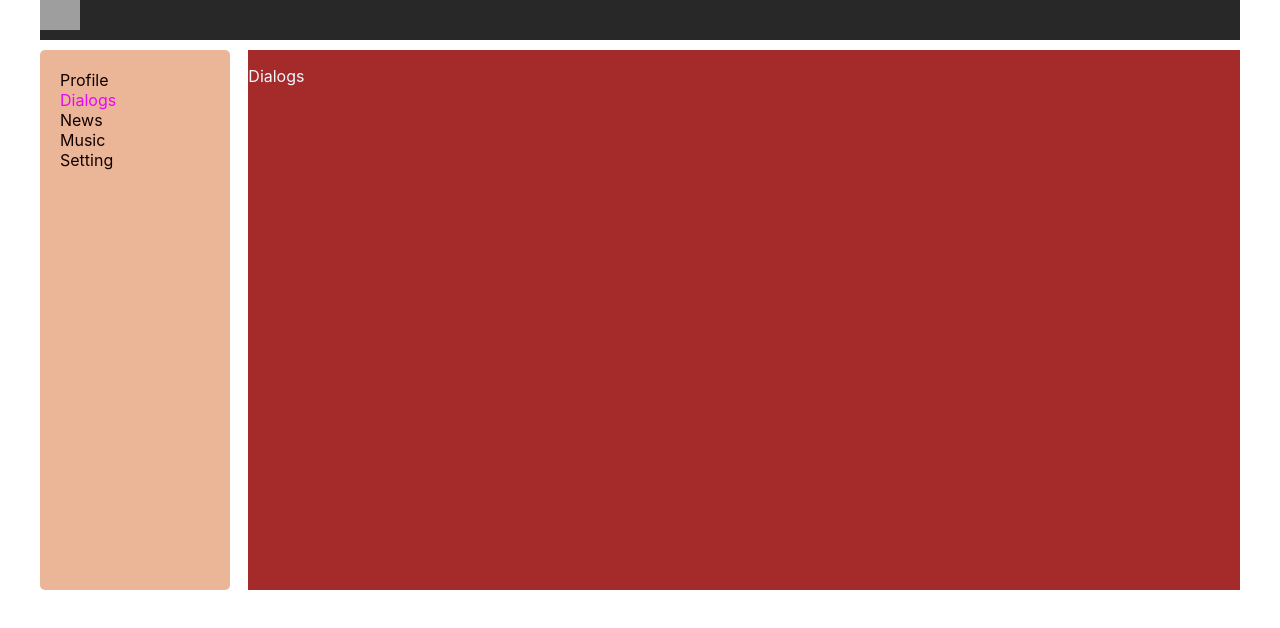
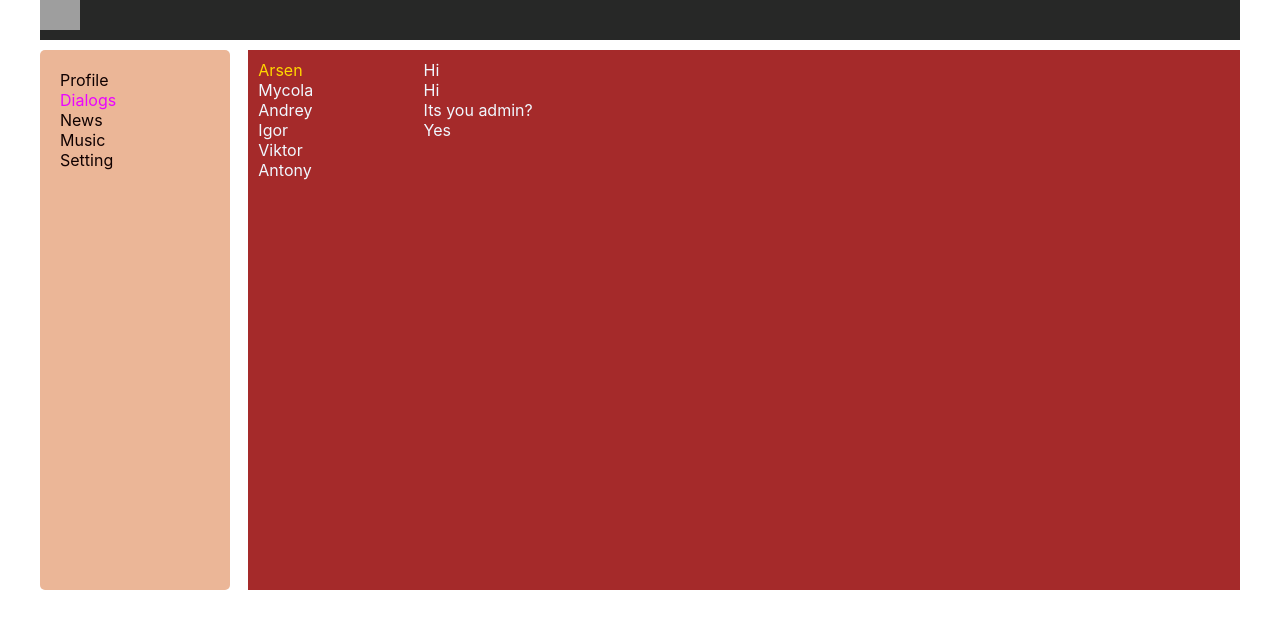
Before and after one commit to radiatom/01-first-project, a React (Create React App) app: page /dialogs in a window 1280 px wide. Shown: the top 628 px of the page. Built offline with nearby package versions, Linux system fonts and the light colour scheme; grey boxes are pictures that could not be loaded.

Commit message:
21 Dialogs update

```diff
--- a/src/components/Dialogs/Dialogs.js
+++ b/src/components/Dialogs/Dialogs.js
@@ -5,8 +5,52 @@ import s from './Dialogs.module.css'
 const Dialogs = (props) => {
     return (
         <div className={s.dialogs}>
-            <p>Dialogs</p>
+            <div className={s.dialogsItems}>
+                <div className={s.active}>
+                    Arsen
+                </div>
+
+                <div className={s.dialog}>
+                    Mycola
+                </div>
+
+                <div className={s.dialog}>
+                    Andrey
+                </div>
+
+                <div className={s.dialog}>
+                    Igor
+                </div>
+
+                <div className={s.dialog}>
+                    Viktor
+                </div>
+
+                <div className={s.dialog}>
+                    Antony
+                </div>
+            </div>
+
+            <div className={s.massages}>
+
+                    <div className={s.dialog}>
+                        Hi
+                    </div>
+
+                    <div className={s.dialog}>
+                        Hi
+                    </div>
+
+                    <div className={s.dialog}>
+                        Its you admin?
+                    </div>
+
+                    <div className={s.dialog}>
+                        Yes
+                    </div>
+
         </div>
+        </div >
     );
 }
 
--- a/src/components/Dialogs/Dialogs.module.css
+++ b/src/components/Dialogs/Dialogs.module.css
@@ -1,5 +1,22 @@
 .dialogs {
+    display: grid;
+    grid-template-columns: 2fr 10fr;
+
     grid-area: c;
     background-color: brown;
     color: aliceblue;
 }
+.active{
+    color: gold;
+}
+.dialogsItems {
+    padding: 10px;
+}
+
+.dialog {
+
+}
+
+.massages {
+    padding: 10px;
+}
```
